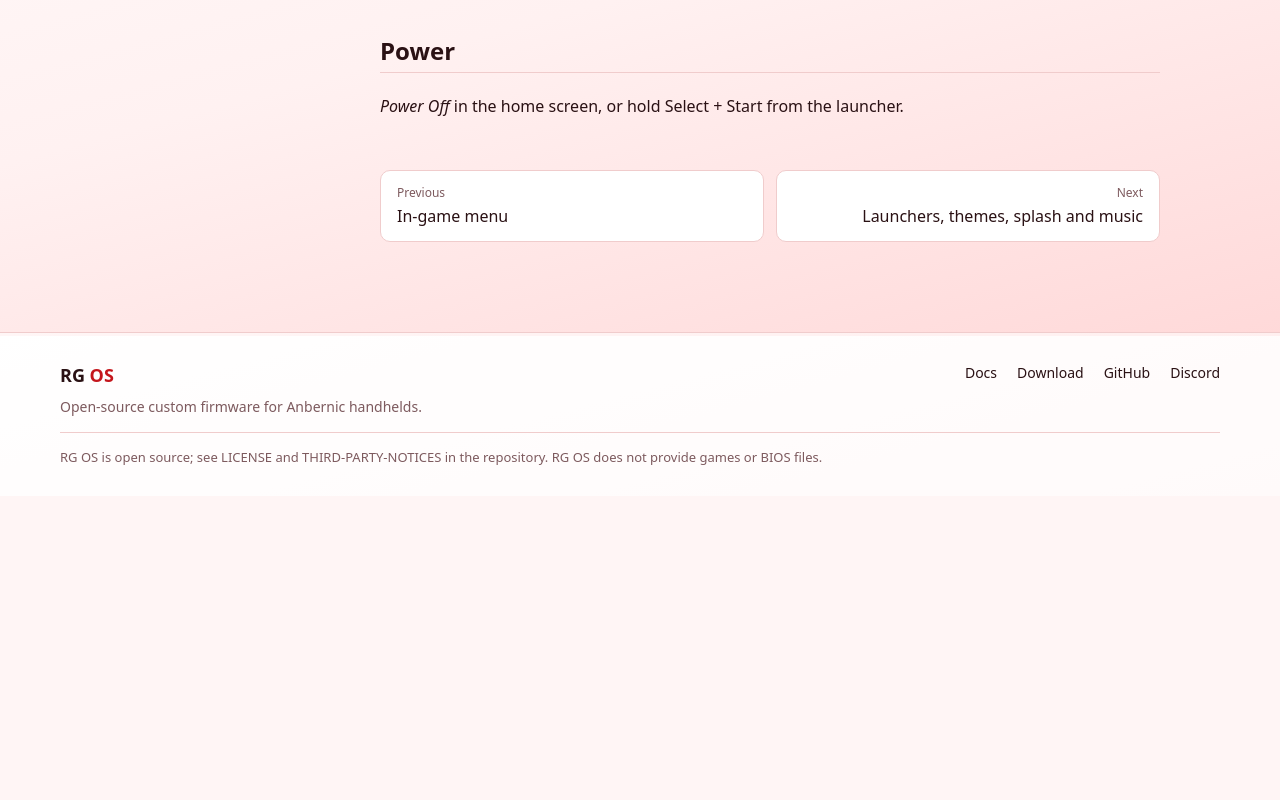
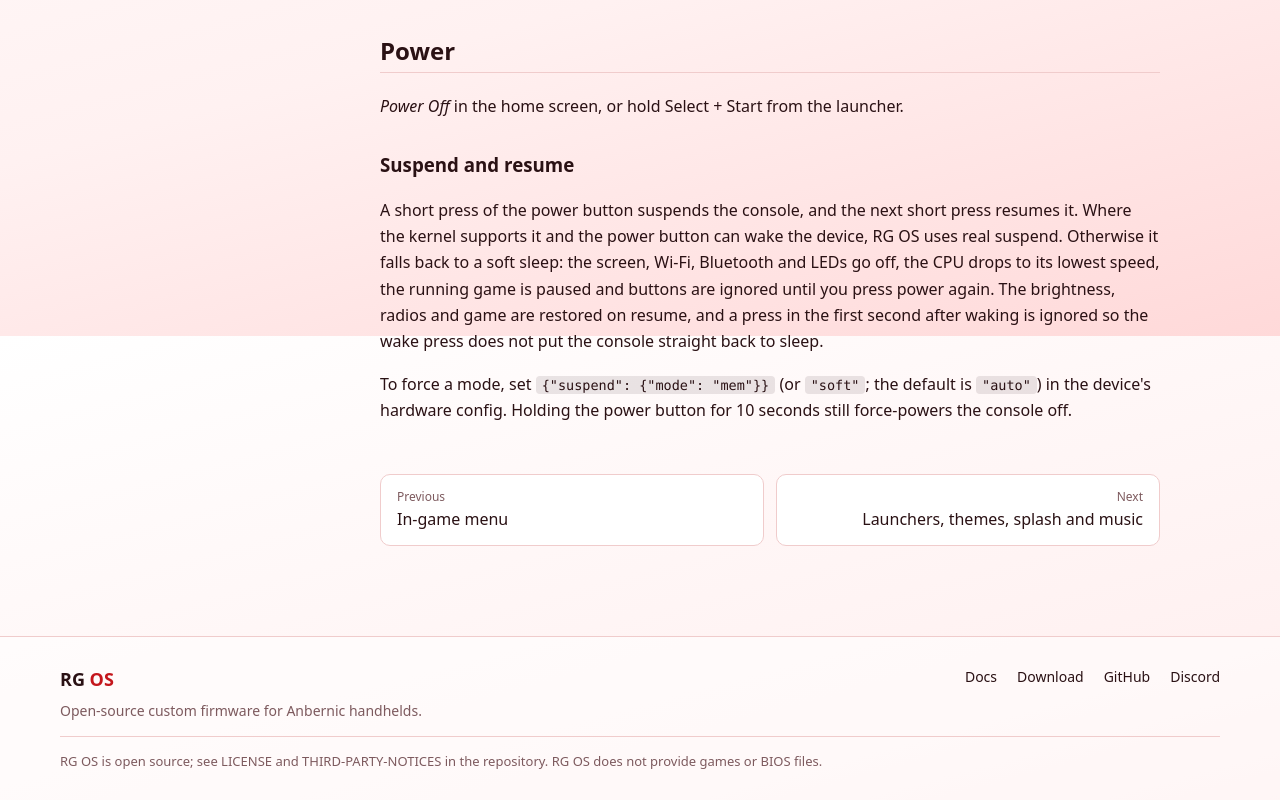
Before and after one commit to RGOS-CFW/RGOS-CFW.github.io, a plain HTML site: page docs/settings.html in a window 1280 px wide. Shown: the part 1264-2064 px from the top of the page. Before the commit the page ends 1760 px from the top, so only its background shows below. Drawn offline with Linux system fonts and the light colour scheme.

Commit message:
Document power button suspend/resume

```diff
--- a/docs/settings.html
+++ b/docs/settings.html
@@ -200,6 +200,24 @@
             <em>Power Off</em> in the home screen, or hold Select + Start from
             the launcher.
           </p>
+          <h3 id="suspend">Suspend and resume</h3>
+          <p>
+            A short press of the power button suspends the console, and the
+            next short press resumes it. Where the kernel supports it and the
+            power button can wake the device, RG OS uses real suspend. Otherwise
+            it falls back to a soft sleep: the screen, Wi-Fi, Bluetooth and LEDs
+            go off, the CPU drops to its lowest speed, the running game is
+            paused and buttons are ignored until you press power again. The
+            brightness, radios and game are restored on resume, and a press in
+            the first second after waking is ignored so the wake press does not
+            put the console straight back to sleep.
+          </p>
+          <p>
+            To force a mode, set <code>{"suspend": {"mode": "mem"}}</code> (or
+            <code>"soft"</code>; the default is <code>"auto"</code>) in the
+            device's hardware config. Holding the power button for 10 seconds
+            still force-powers the console off.
+          </p>
         </article>
         <div class="pn">
           <a href="in-game-menu.html"><small>Previous</small>In-game menu</a
```
Also changed, not shown: docs/controls.html (+4 -0 lines).
